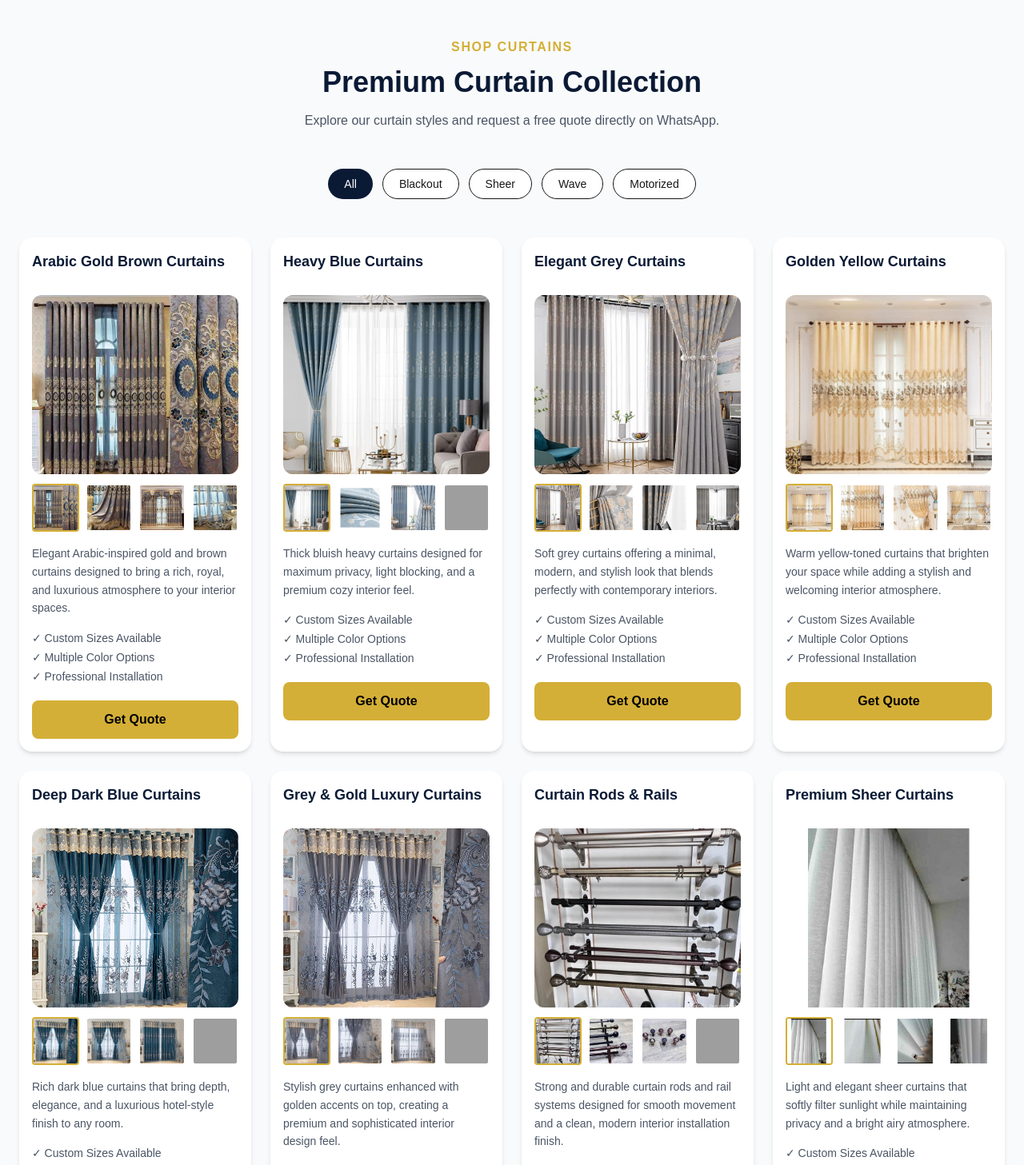
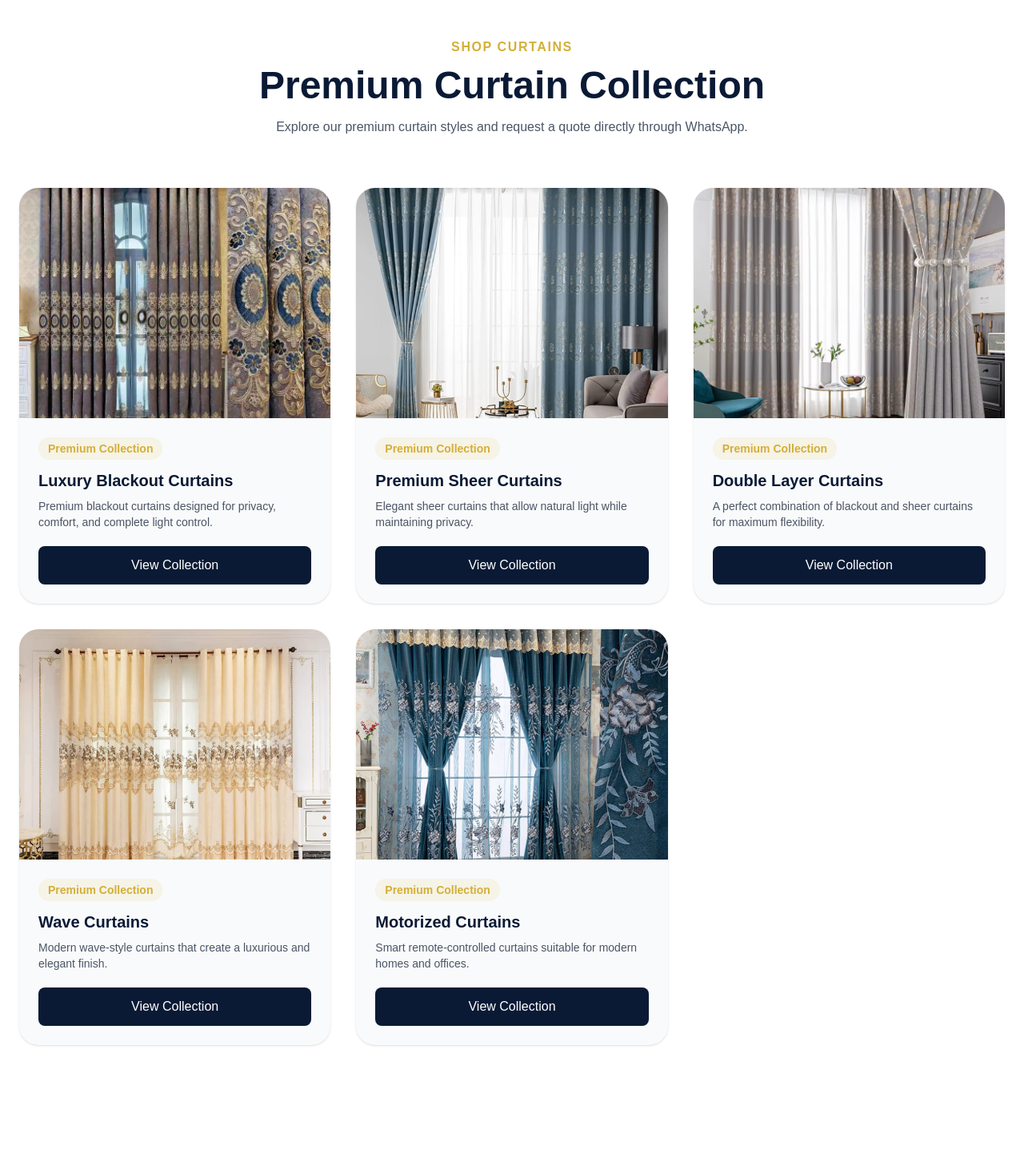
Before and after one commit to anomynouskheed1/nomark-curtains, a Next.js app: page / in a window 1280 px wide. Shown: the part 1020-2477 px from the top of the page at 80% size. Built offline with nearby package versions, Linux system fonts and the light colour scheme; grey boxes are pictures that could not be loaded.

Commit message:
Updated navbar footer and shop curtains section

```diff
--- a/components/Footer.jsx
+++ b/components/Footer.jsx
@@ -47,7 +47,7 @@ export default function Footer() {
                             Nairobi, Kenya
                         </p>
                         <p className="text-gray-400 text-sm mt-2">
-                            +254 700 000 000
+                            724 174 801
                         </p>
                         <p className="text-gray-400 text-sm mt-2">
                             nomarccurtains@gmail.com
@@ -55,7 +55,7 @@ export default function Footer() {
 
                         {/* WhatsApp CTA */}
                         <a
-                            href="https://wa.me/254700000000"
+                            href="https://wa.me/0724 174 801"
                             target="_blank"
                             className="inline-block mt-4 px-4 py-2 bg-green-500 text-white rounded-lg text-sm hover:bg-green-600 transition"
                         >
--- a/components/ShopCurtains.tsx
+++ b/components/ShopCurtains.tsx
@@ -2,12 +2,15 @@
 
 import { useState } from "react";
 
+export default function ShopCurtains() {
+    const [selectedProduct, setSelectedProduct] = useState(null);
+
     const products = [
         {
-        title: "Arabic Gold Brown Curtains",
-        category: "Luxury",
+            title: "Luxury Blackout Curtains",
             description:
-            "Elegant Arabic-inspired gold and brown curtains designed to bring a rich, royal, and luxurious atmosphere to your interior spaces.",
+                "Premium blackout curtains designed for privacy, comfort, and complete light control.",
+            size: "Custom Sizes Available",
             images: [
                 "/images/products/set1-1.jpg",
                 "/images/products/set1-2.jpg",
@@ -16,10 +19,10 @@ const products = [
             ],
         },
         {
-        title: "Heavy Blue Curtains",
-        category: "Heavy Drapes",
+            title: "Premium Sheer Curtains",
             description:
-            "Thick bluish heavy curtains designed for maximum privacy, light blocking, and a premium cozy interior feel.",
+                "Elegant sheer curtains that allow natural light while maintaining privacy.",
+            size: "Custom Sizes Available",
             images: [
                 "/images/products/set2-1.jpg",
                 "/images/products/set2-2.jpg",
@@ -28,10 +31,10 @@ const products = [
             ],
         },
         {
-        title: "Elegant Grey Curtains",
-        category: "Modern",
+            title: "Double Layer Curtains",
             description:
-            "Soft grey curtains offering a minimal, modern, and stylish look that blends perfectly with contemporary interiors.",
+                "A perfect combination of blackout and sheer curtains for maximum flexibility.",
+            size: "Custom Sizes Available",
             images: [
                 "/images/products/set3-1.jpg",
                 "/images/products/set3-2.jpg",
@@ -40,10 +43,10 @@ const products = [
             ],
         },
         {
-        title: "Golden Yellow Curtains",
-        category: "Bright Decor",
+            title: "Wave Curtains",
             description:
-            "Warm yellow-toned curtains that brighten your space while adding a stylish and welcoming interior atmosphere.",
+                "Modern wave-style curtains that create a luxurious and elegant finish.",
+            size: "Custom Sizes Available",
             images: [
                 "/images/products/set4-1.jpg",
                 "/images/products/set4-2.jpg",
@@ -52,10 +55,10 @@ const products = [
             ],
         },
         {
-        title: "Deep Dark Blue Curtains",
-        category: "Premium",
+            title: "Motorized Curtains",
             description:
-            "Rich dark blue curtains that bring depth, elegance, and a luxurious hotel-style finish to any room.",
+                "Smart remote-controlled curtains suitable for modern homes and offices.",
+            size: "Custom Sizes Available",
             images: [
                 "/images/products/set5-1.jpg",
                 "/images/products/set5-2.jpg",
@@ -63,165 +66,170 @@ const products = [
                 "/images/products/set5-4.jpg",
             ],
         },
-    {
-        title: "Grey & Gold Luxury Curtains",
-        category: "Luxury",
-        description:
-            "Stylish grey curtains enhanced with golden accents on top, creating a premium and sophisticated interior design feel.",
-        images: [
-            "/images/products/set6-1.jpg",
-            "/images/products/set6-2.jpg",
-            "/images/products/set6-3.jpg",
-            "/images/products/set6-4.jpg",
-        ],
-    },
-    {
-        title: "Curtain Rods & Rails",
-        category: "Rods",
-        description:
-            "Strong and durable curtain rods and rail systems designed for smooth movement and a clean, modern interior installation finish.",
-        images: [
-            "/images/products/set7-1.jpg",
-            "/images/products/set7-2.jpg",
-            "/images/products/set7-3.jpg",
-            "/images/products/set7-4.jpg",
-        ],
-    },
-    {
-        title: "Premium Sheer Curtains",
-        category: "Sheer",
-        description:
-            "Light and elegant sheer curtains that softly filter sunlight while maintaining privacy and a bright airy atmosphere.",
-        images: [
-            "/images/products/set8-1.jpg",
-            "/images/products/set8-2.jpg",
-            "/images/products/set8-3.jpg",
-            "/images/products/set8-4.jpg",
-        ],
-    },
     ];
 
-export default function ShopCurtains() {
-    const [activeFilter, setActiveFilter] = useState("All");
-
-    const filters = [
-        "All",
-        "Blackout",
-        "Sheer",
-        "Wave",
-        "Motorized",
-    ];
-
-    const filteredProducts =
-        activeFilter === "All"
-            ? products
-            : products.filter(
-                (product) => product.category === activeFilter
-            );
-
     return (
-        <section id="products" className="py-24 bg-gray-50">
+        <section id="shop" className="py-24 bg-white">
             <div className="max-w-7xl mx-auto px-6">
 
-                <div className="text-center mb-12">
-
+                {/* HEADER */}
+                <div className="text-center mb-16">
                     <span className="text-[#D4AF37] font-semibold uppercase tracking-widest">
                         Shop Curtains
                     </span>
 
-                    <h2 className="text-4xl font-bold text-[#0A1A35] mt-3">
+                    <h2 className="text-4xl md:text-5xl font-bold text-[#0A1A35] mt-3">
                         Premium Curtain Collection
                     </h2>
 
-                    <p className="text-gray-600 mt-4 max-w-2xl mx-auto">
-                        Explore our curtain styles and request a free quote directly on WhatsApp.
+                    <p className="text-gray-600 max-w-2xl mx-auto mt-4">
+                        Explore our premium curtain styles and request a quote directly through WhatsApp.
                     </p>
-
                 </div>
 
-                {/* FILTERS */}
-                <div className="flex flex-wrap justify-center gap-3 mb-12">
+                {/* GRID (FIXED ALIGNMENT) */}
+                <div className="grid md:grid-cols-2 lg:grid-cols-3 gap-8">
 
-                    {filters.map((filter) => (
-                        <button
-                            key={filter}
-                            onClick={() => setActiveFilter(filter)}
-                            className={`px-5 py-2 rounded-full text-sm font-medium transition ${activeFilter === filter
-                                ? "bg-[#0A1A35] text-white"
-                                : "bg-white border hover:border-[#D4AF37]"
-                                }`}
-                        >
-                            {filter}
-                        </button>
-                    ))}
-
-                </div>
-
-                {/* PRODUCTS */}
-                <div className="grid grid-cols-1 md:grid-cols-2 xl:grid-cols-4 gap-6">
-
-                    {filteredProducts.map((product, index) => (
+                    {products.map((product, index) => (
                         <ProductCard
                             key={index}
                             product={product}
+                            onView={() => setSelectedProduct(product)}
                         />
                     ))}
 
                 </div>
 
             </div>
+
+            {/* MODAL */}
+            {selectedProduct && (
+                <ProductModal
+                    product={selectedProduct}
+                    onClose={() => setSelectedProduct(null)}
+                />
+            )}
         </section>
     );
 }
 
-function ProductCard({ product }: any) {
-    const [mainImage, setMainImage] = useState(product.images[0]);
+/* ---------------- PRODUCT CARD ---------------- */
 
+function ProductCard({ product, onView }) {
     return (
-        <div className="bg-white rounded-2xl shadow-md overflow-hidden hover:shadow-xl transition duration-300">
+        <div className="bg-gray-50 rounded-3xl overflow-hidden shadow-sm hover:shadow-xl transition duration-300">
 
-            <h3 className="px-4 pt-4 text-lg font-bold text-[#0A1A35] min-h-[56px]">
+            <div className="overflow-hidden">
+                <img
+                    src={product.images[0]}
+                    alt={product.title}
+                    className="w-full h-72 object-cover hover:scale-105 transition duration-500"
+                />
+            </div>
+
+            <div className="p-6">
+
+                <span className="inline-block bg-[#D4AF37]/10 text-[#D4AF37] px-3 py-1 rounded-full text-sm font-semibold mb-3">
+                    Premium Collection
+                </span>
+
+                <h3 className="text-xl font-bold text-[#0A1A35]">
                     {product.title}
                 </h3>
 
-            <div className="p-4">
+                <p className="text-gray-600 mt-2 text-sm line-clamp-2">
+                    {product.description}
+                </p>
+
+                <button
+                    onClick={onView}
+                    className="mt-5 w-full bg-[#0A1A35] text-white py-3 rounded-lg hover:bg-[#D4AF37] hover:text-black transition"
+                >
+                    View Collection
+                </button>
+
+            </div>
+
+        </div>
+    );
+}
+
+/* ---------------- MODAL ---------------- */
+
+function ProductModal({ product, onClose }) {
+    const [selectedImage, setSelectedImage] = useState(product.images[0]);
+
+    return (
+        <div className="fixed inset-0 bg-black/70 z-[9999] flex items-center justify-center p-4">
+
+            <div className="bg-white rounded-3xl max-w-6xl w-full max-h-[90vh] overflow-y-auto relative">
+
+                {/* CLOSE */}
+                <button
+                    onClick={onClose}
+                    className="absolute right-4 top-4 text-3xl font-bold text-gray-600 hover:text-black"
+                >
+                    ×
+                </button>
+
+                <div className="grid lg:grid-cols-2 gap-8 p-6">
+
+                    {/* IMAGES */}
+                    <div>
 
                         <img
-                    src={mainImage}
+                            src={selectedImage}
                             alt={product.title}
-                    className="w-full h-56 object-cover rounded-xl"
+                            className="w-full h-[450px] object-cover rounded-2xl"
                         />
 
-                <div className="grid grid-cols-4 gap-2 mt-3">
+                        <div className="grid grid-cols-4 gap-3 mt-4">
 
-                    {product.images.map((image: string, idx: number) => (
+                            {product.images.map((img, idx) => (
                                 <button
                                     key={idx}
-                            onClick={() => setMainImage(image)}
-                            className={`rounded overflow-hidden border-2 ${mainImage === image
+                                    onClick={() => setSelectedImage(img)}
+                                    className={`border-2 rounded-lg overflow-hidden ${
+                                        selectedImage === img
                                             ? "border-[#D4AF37]"
-                                : "border-transparent"
+                                            : "border-gray-200"
                                     }`}
                                 >
                                     <img
-                                src={image}
-                                alt=""
-                                className="w-full h-14 object-cover"
+                                        src={img}
+                                        className="w-full h-20 object-cover"
                                     />
                                 </button>
                             ))}
 
                         </div>
 
-                <p className="text-gray-600 text-sm mt-4 leading-relaxed">
+                    </div>
+
+                    {/* CONTENT */}
+                    <div>
+
+                        <span className="inline-block bg-[#D4AF37]/10 text-[#D4AF37] px-3 py-1 rounded-full text-sm font-semibold">
+                            Premium Collection
+                        </span>
+
+                        <h2 className="text-3xl font-bold text-[#0A1A35] mt-4">
+                            {product.title}
+                        </h2>
+
+                        <p className="text-gray-600 mt-5">
                             {product.description}
                         </p>
 
-                <ul className="text-sm text-gray-600 mt-4 space-y-1">
-                    <li>✓ Custom Sizes Available</li>
-                    <li>✓ Multiple Color Options</li>
-                    <li>✓ Professional Installation</li>
-                </ul>
+                        <div className="mt-6 space-y-3 text-sm text-gray-700">
+
+                            <p>✓ Custom Sizes Available</p>
+                            <p>✓ Multiple Color Options</p>
+                            <p>✓ Professional Installation</p>
+                            <p>✓ Premium Fabric Quality</p>
+                            <p>✓ Free Site Measurement</p>
+
+                        </div>
 
                         <a
                             href={`https://wa.me/254724174801?text=${encodeURIComponent(
@@ -229,10 +237,14 @@ function ProductCard({ product }: any) {
                             )}`}
                             target="_blank"
                             rel="noopener noreferrer"
-                    className="block text-center mt-5 bg-[#D4AF37] text-black py-3 rounded-lg font-semibold hover:opacity-90 transition"
+                            className="inline-block mt-8 bg-[#D4AF37] text-black px-8 py-4 rounded-xl font-semibold hover:opacity-90 transition"
                         >
-                    Get Quote
+                            Order on WhatsApp
                         </a>
+
+                    </div>
+
+                </div>
 
             </div>
 
```
Also changed, not shown: components/Navbar.tsx (+25 -3 lines). Lines whose indentation alone changed are shown as unchanged.
